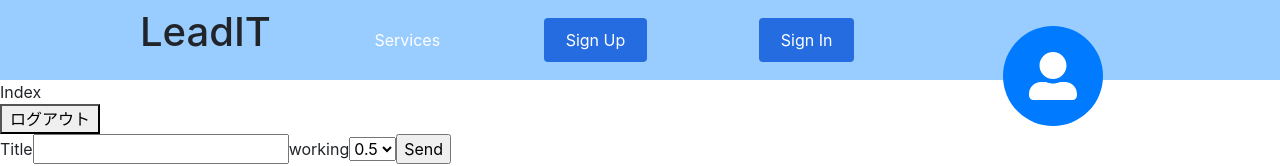
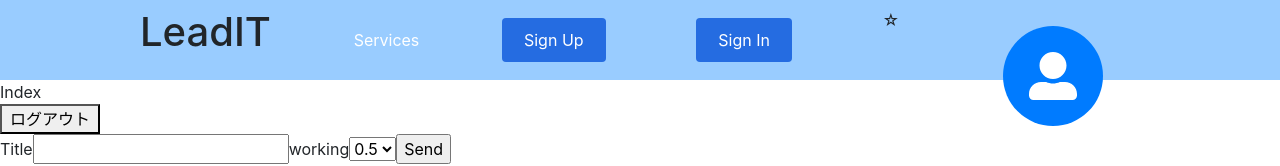
Before and after one commit to dev-mori/LeadIT, a React (Create React App) app: page / in a window 1280 px wide. Shown: the top 166 px of the page. Built offline with nearby package versions, Linux system fonts and the light colour scheme; no server answers; the database is empty; sample sign-in values are in the browser's storage; what aws-amplify would draw is missing.

Commit message:
とりあえずのcommit

```diff
--- /dev/null
+++ b/src/components/templates/Header/Achievement.jsx
@@ -0,0 +1,8 @@
+import React from 'react'
+import { useSelector } from "react-redux";
+
+export default function Achievement() {
+  const dots = useSelector((state) => state.dots)
+  console.log(dots)
+  return (<div>☆</div>)
+}
--- a/src/components/templates/Header/Header.jsx
+++ b/src/components/templates/Header/Header.jsx
@@ -1,6 +1,7 @@
 import React from "react";
 import UserIcon from "../icons/user/user";
 import { Nav, NavLink, NavBtn, NavBtnLink, Icon } from "./HeaderElements";
+import Achievement from "./Achievement";
 
 const Header = () => {
 	return (
@@ -16,6 +17,7 @@ const Header = () => {
 				<NavBtn>
 					<NavBtnLink to="/signin">Sign In</NavBtnLink>
 				</NavBtn>
+				<Achievement />
 				<Icon>
 					<UserIcon />
 				</Icon>
```
Lines whose indentation alone changed are shown as unchanged.
